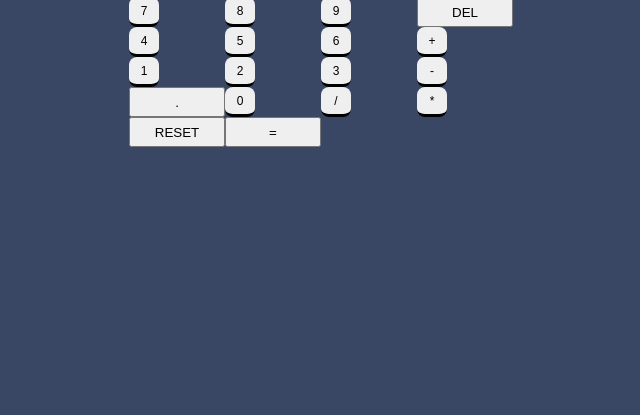
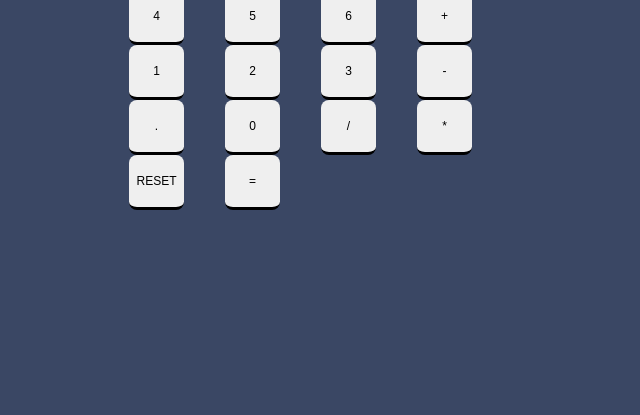
Before and after one commit to GentleMizt/FrontEnd-Calculator, a plain HTML site: page index.html in a window 1280 px wide. Shown: the part 385-800 px from the top of the page, without its empty margins (319-959 px from the left). Drawn offline with Linux system fonts and the light colour scheme.

Commit message:
progress

```diff
--- a/css/style.css
+++ b/css/style.css
@@ -96,12 +96,12 @@ main{
     grid-template-rows: repeat(5, 1fr);
 }
 
-.numbers, .operators, .decimal-point, .functions {
+.numbers, .operators, .decimal-pts, .function{
     border-radius: 8px;
     border: none;
     border-bottom: 3px solid;
-    width: 30px;
-    height: 30px;
+    width: 55px;
+    height: 55px;
     font-size: 1.2rem;
     display: flex;
     align-items: center;
```
